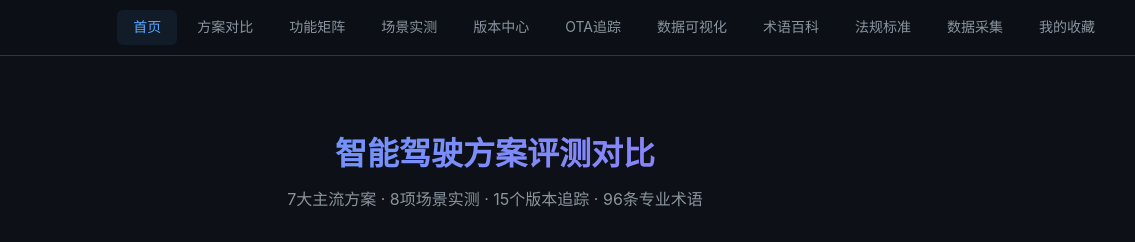
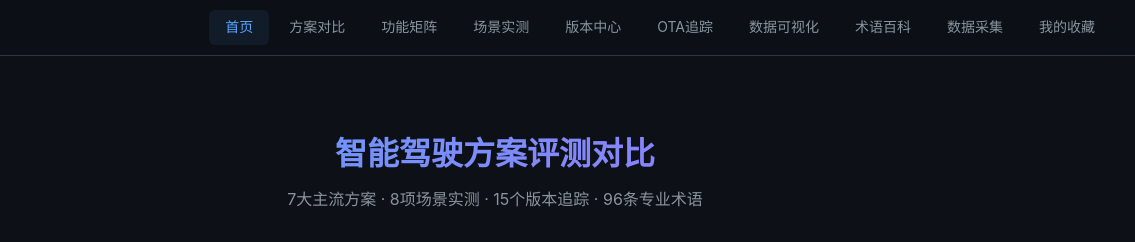
Before and after one commit to xiaowen0209/zhijia-research, a plain HTML site: page index.html in a window 1280 px wide. Shown: the top 242 px of the page, 145-1280 px from the left. Drawn offline with nearby package versions, Linux system fonts and the light colour scheme.

Commit message:
feat: 爬虫系统+删法规+修链接

```diff
--- a/index.html
+++ b/index.html
@@ -25,7 +25,6 @@
     <a href="javascript:void(0)" class="tn-item" data-page="ota">OTA追踪</a>
     <a href="javascript:void(0)" class="tn-item" data-page="dataviz">数据可视化</a>
     <a href="javascript:void(0)" class="tn-item" data-page="glossary">术语百科</a>
-    <a href="javascript:void(0)" class="tn-item" data-page="regulation">法规标准</a>
     <a href="javascript:void(0)" class="tn-item" data-page="collect">数据采集</a>
     <a href="javascript:void(0)" class="tn-item" data-page="favorites">我的收藏</a>
   </nav>
@@ -46,7 +45,6 @@
   <a href="javascript:void(0)" data-page="ota" onclick="switchPage('ota')">OTA追踪</a>
   <a href="javascript:void(0)" data-page="dataviz" onclick="switchPage('dataviz')">数据可视化</a>
   <a href="javascript:void(0)" data-page="glossary" onclick="switchPage('glossary')">术语百科</a>
-  <a href="javascript:void(0)" data-page="regulation" onclick="switchPage('regulation')">法规标准</a>
   <a href="javascript:void(0)" data-page="collect" onclick="switchPage('collect')">数据采集</a>
   <a href="javascript:void(0)" data-page="favorites" onclick="switchPage('favorites')">我的收藏</a>
 </nav>
```
